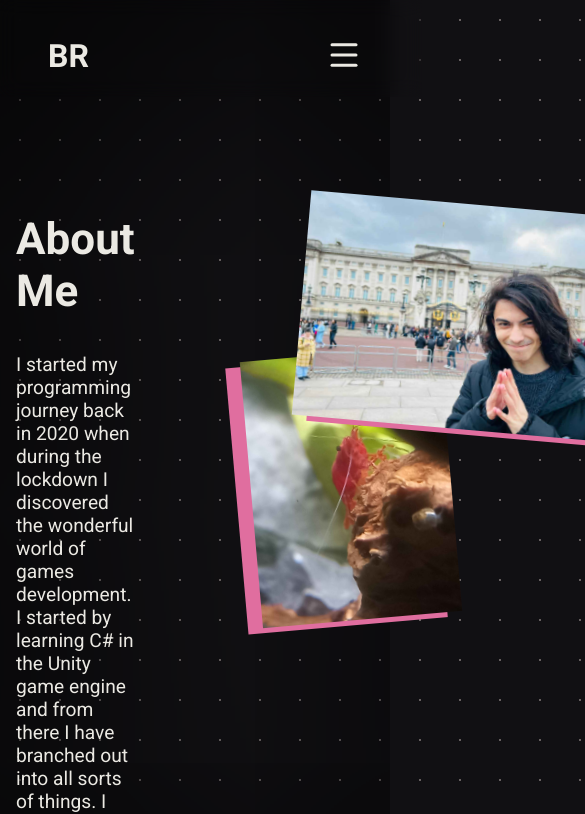
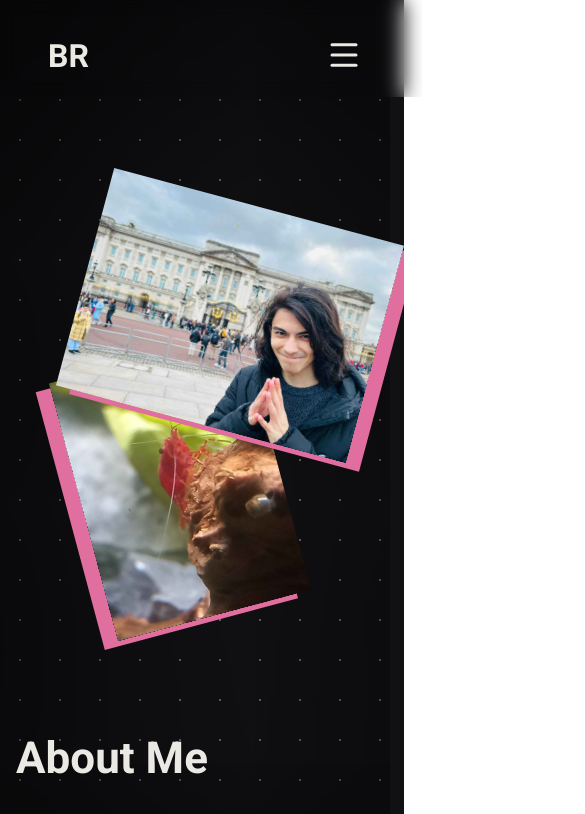
Before and after one commit to Benjamin-Ramas/portfolio, a React (Vite) app: page /about-me in a window 390 px wide. Shown: the top 814 px of the page, 585 px wide, since content can reach past the window. Built offline with nearby package versions, Linux system fonts and the light colour scheme.

Commit message:
Added functionality for mobile

```diff
--- a/src/scss/_about-me.scss
+++ b/src/scss/_about-me.scss
@@ -1,11 +1,12 @@
 .about-page{
   display: flex;
+  flex-direction: row-reverse;
 }
 
 .about-me{
   max-width: 700px;
   margin-left: 5rem;
-  margin-right: 5rem;
+  margin-right: 15rem;
   animation: 1s fadeUp;
 }
 
@@ -31,17 +32,18 @@
 .images{
   display: flex;
   flex-direction: column;
+  margin-right: 10rem;
 }
 
 .portrait-1{
   display: block;
   width: 300px;
   position: relative;
-  left: 150px;
   top: 75px;
-  transform: rotate(5deg);
   z-index: 1;
+  transform: rotate(15deg);
   box-shadow: 15px 5px 0px 0px $highlight-col;
+  animation: 1.5s fadeUpPic-1;
 }
 
 .portrait-1:before{
@@ -54,17 +56,26 @@
   display: block;
   width: 200px;
   position: relative;
-  left: 100px;
-  transform: rotate(-5deg);
   z-index: 0;
+  transform: rotate(-15deg);
   box-shadow: -15px 5px 0px 0px $highlight-col;
+  animation: 2.25s fadeUpPic-2;
+
 }
 
   @media only screen and (max-width: 600px) {
     .about-me {
         margin-left: 1rem;
         margin-right: 1rem;
-        margin-top: 3rem;
+        margin-top: 7rem;
+        margin-bottom: 10rem;
+    }
+    .about-page{
+      display: inline-block;
+      width: 100%;
+    }
+    .images{
+      margin-left: 5rem;
     }
   }
 
@@ -78,3 +89,25 @@
       opacity: 100%;
     }
   }
+
+  @keyframes fadeUpPic-1{
+    0% {
+      transform: translateY(50px);
+      opacity: 0;
+    }
+    100% {
+      transform: translateY(0) rotate(15deg);
+      opacity: 100%;
+    }
+  }
+
+  @keyframes fadeUpPic-2{
+    0% {
+      transform: translateY(50px);
+      opacity: 0;
+    }
+    100% {
+      transform: translateY(0) rotate(-15deg);
+      opacity: 100%;
+    }
+  }
--- a/src/scss/_header.scss
+++ b/src/scss/_header.scss
@@ -15,6 +15,7 @@ header{
     top: 0;
     animation: 2s fadeDown;
     transition-duration: 0.25s;
+    z-index: 2;
 }
 
 header h1{
--- a/src/tsx/page/about-me.tsx
+++ b/src/tsx/page/about-me.tsx
@@ -2,6 +2,10 @@ function AboutMe () {
     return(
         <>
         <section className="about-page">
+        <div className="images">
+            <img className="portrait-1" src="./portrait-1.jpg" />
+            <img className="shrimp-1" src="./shrimp.jpg" />
+        </div>
             <div className='about-me'>
                 <h1 className="page-title">About Me</h1>
                 <div className="main-about">
@@ -20,10 +24,6 @@ function AboutMe () {
                     <li>Godot Game Engine</li>
                 </ul>
             </div>
-        <div className="images">
-            <img className="portrait-1" src="./portrait-1.jpg" />
-            <img className="shrimp-1" src="./shrimp.jpg" />
-        </div>
         </section>
         </>
     )
```
Also changed, not shown: src/css/main.css, 2 other files (tests, documents, lock files or other folders).
